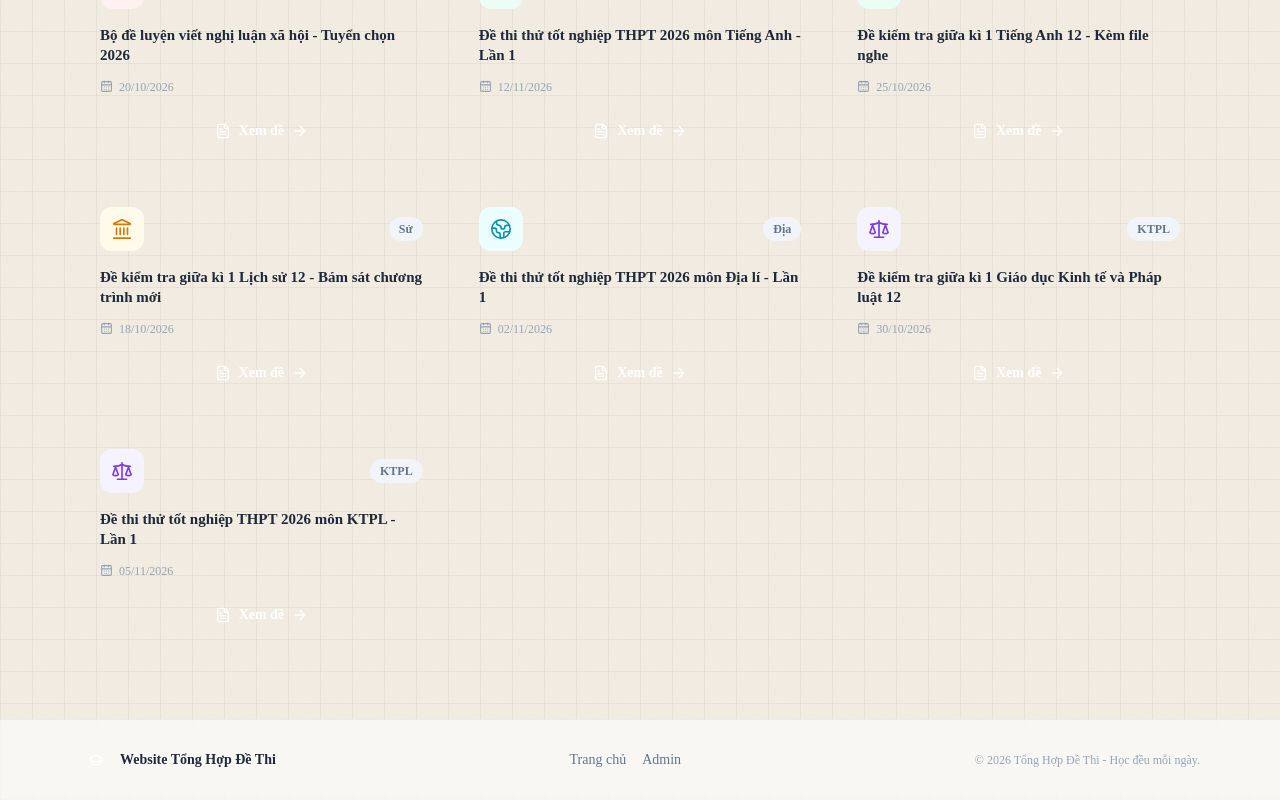
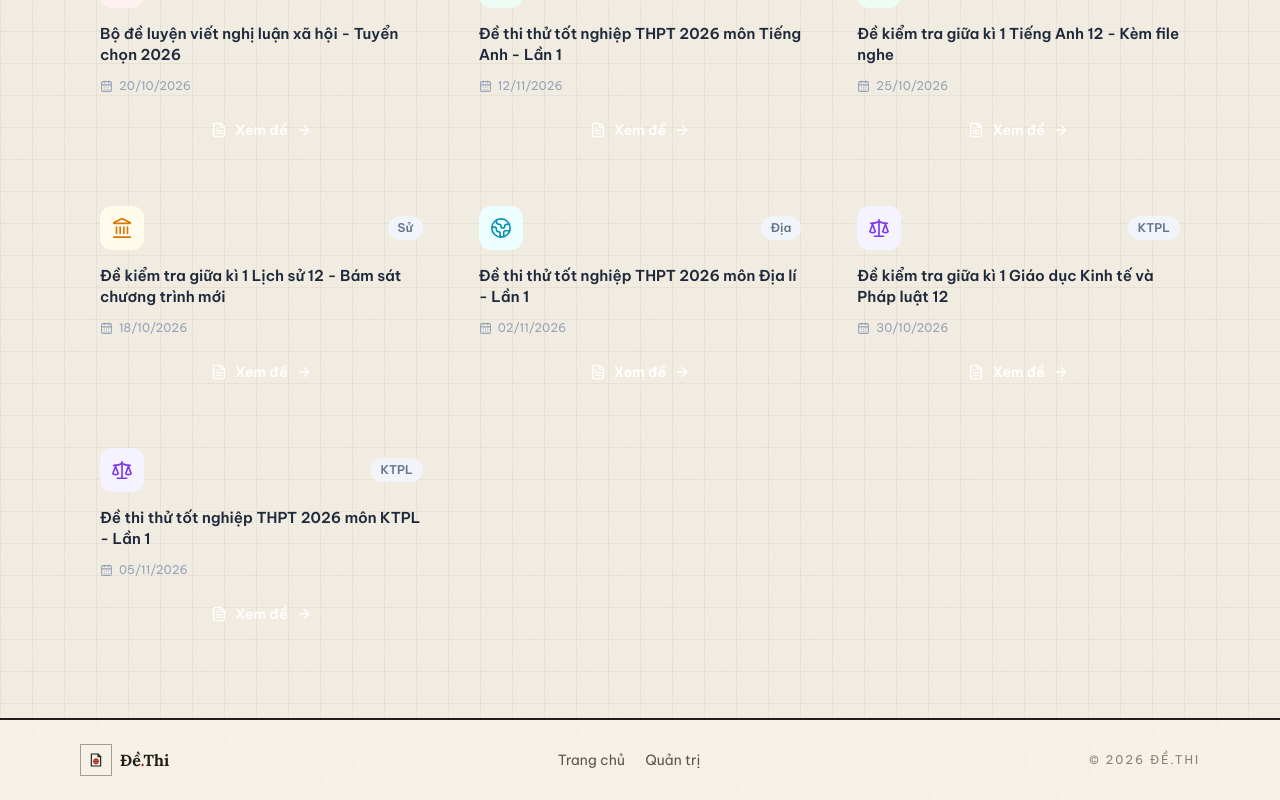
Before and after one commit to anhcoder999/Tong-hop-de-thi, a Next.js app: page / in a window 1280 px wide. Shown: the part 765-1565 px from the top of the page. Built offline with nearby package versions, Linux system fonts and the light colour scheme.

Commit message:
Update layout.tsx

```diff
--- a/app/layout.tsx
+++ b/app/layout.tsx
@@ -1,22 +1,28 @@
 import type { Metadata, Viewport } from "next";
-import { Inter } from "next/font/google";
+import { Be_Vietnam_Pro, Lora } from "next/font/google";
 import Link from "next/link";
-import { GraduationCap } from "lucide-react";
+import { IconSeal } from "@/components/Icons";
 import Navbar from "@/components/Navbar";
 import PageTransition from "@/components/PageTransition";
 import "./globals.css";
-// Font Inter tự host qua next/font, subset vietnamese để dấu tiếng Việt hiển thị chuẩn
-const inter = Inter({
+const lora = Lora({
   subsets: ["latin", "vietnamese"],
-  variable: "--font-inter",
+  weight: ["600", "700"],
+  style: ["normal", "italic"],
+  variable: "--font-lora",
   display: "swap",
 });
-// SEO mặc định cho toàn site, trang con sẽ ghi đè bằng template %s
+const be = Be_Vietnam_Pro({
+  subsets: ["latin", "vietnamese"],
+  weight: ["400", "500", "600", "700"],
+  variable: "--font-be",
+  display: "swap",
+});
 export const metadata: Metadata = {
   metadataBase: new URL("https://tong-hop-de-thi.vercel.app"),
   title: {
-    default: "Website Tổng Hợp Đề Thi - Kho đề ôn luyện miễn phí",
-    template: "%s | Tổng Hợp Đề Thi",
+    default: "Đề.Thi — Tổng hợp đề thi THPT",
+    template: "%s | Đề.Thi",
   },
   description:
     "Kho đề thi Toán, Văn, Anh, Sử, Địa, KTPL chọn lọc, xem PDF trực tiếp và tải miễn phí, tối ưu cho điện thoại.",
@@ -24,42 +30,42 @@ export const metadata: Metadata = {
   openGraph: {
     type: "website",
     locale: "vi_VN",
-    siteName: "Website Tổng Hợp Đề Thi",
-    title: "Website Tổng Hợp Đề Thi",
+    siteName: "Đề.Thi",
+    title: "Đề.Thi — Tổng hợp đề thi THPT",
     description: "Kho đề thi chọn lọc, xem và tải PDF miễn phí ngay trên điện thoại.",
   },
   robots: { index: true, follow: true },
 };
-// Màu thanh địa chỉ trình duyệt mobile trùng màu thương hiệu
 export const viewport: Viewport = {
   width: "device-width",
   initialScale: 1,
-  themeColor: "#3B82F6",
+  themeColor: "#F3EDE2",
 };
 export default function RootLayout({ children }: { children: React.ReactNode }) {
   return (
-    <html lang="vi" className={inter.variable}>
-      <body className="flex min-h-screen flex-col font-sans text-slate-800 antialiased">
+    <html lang="vi" className={`${lora.variable} ${be.variable}`}>
+      <body className="flex min-h-screen flex-col font-sans text-ink antialiased">
         <Navbar />
-        {/* PageTransition keyed theo route: mỗi lần chuyển trang đều fade + trượt lên */}
         <PageTransition>{children}</PageTransition>
-        <footer className="border-t border-slate-200/80 bg-white/60 backdrop-blur">
+        <footer className="border-t-2 border-ink bg-paper-light/70">
           <div className="mx-auto flex w-full max-w-6xl flex-col items-center justify-between gap-3 px-4 py-6 sm:flex-row">
             <div className="flex items-center gap-2">
-              <span className="grid h-8 w-8 place-items-center rounded-lg bg-brand-gradient text-white">
-                <GraduationCap size={16} />
+              <span className="grid h-8 w-8 place-items-center border border-ink/40 text-ink">
+                <IconSeal className="h-4 w-4" />
               </span>
-              <span className="text-sm font-semibold">Website Tổng Hợp Đề Thi</span>
+              <span className="font-display text-base font-bold">
+                Đề<span className="text-accent">.</span>Thi
+              </span>
             </div>
-            <nav className="flex items-center gap-4 text-sm text-slate-500">
-              <Link href="/" className="transition-colors hover:text-brand-600">
+            <nav className="flex items-center gap-5 text-sm text-ink-soft">
+              <Link href="/" className="underline-offset-4 transition-colors hover:text-accent hover:underline hover:decoration-wavy">
                 Trang chủ
               </Link>
-              <Link href="/admin" className="transition-colors hover:text-brand-600">
-                Admin
+              <Link href="/admin" className="underline-offset-4 transition-colors hover:text-accent hover:underline hover:decoration-wavy">
+                Quản trị
               </Link>
             </nav>
-            <p className="text-xs text-slate-400">© 2026 Tổng Hợp Đề Thi - Học đều mỗi ngày.</p>
+            <p className="text-xs uppercase tracking-[0.16em] text-ink-faint">© 2026 Đề.Thi</p>
           </div>
         </footer>
       </body>
```
